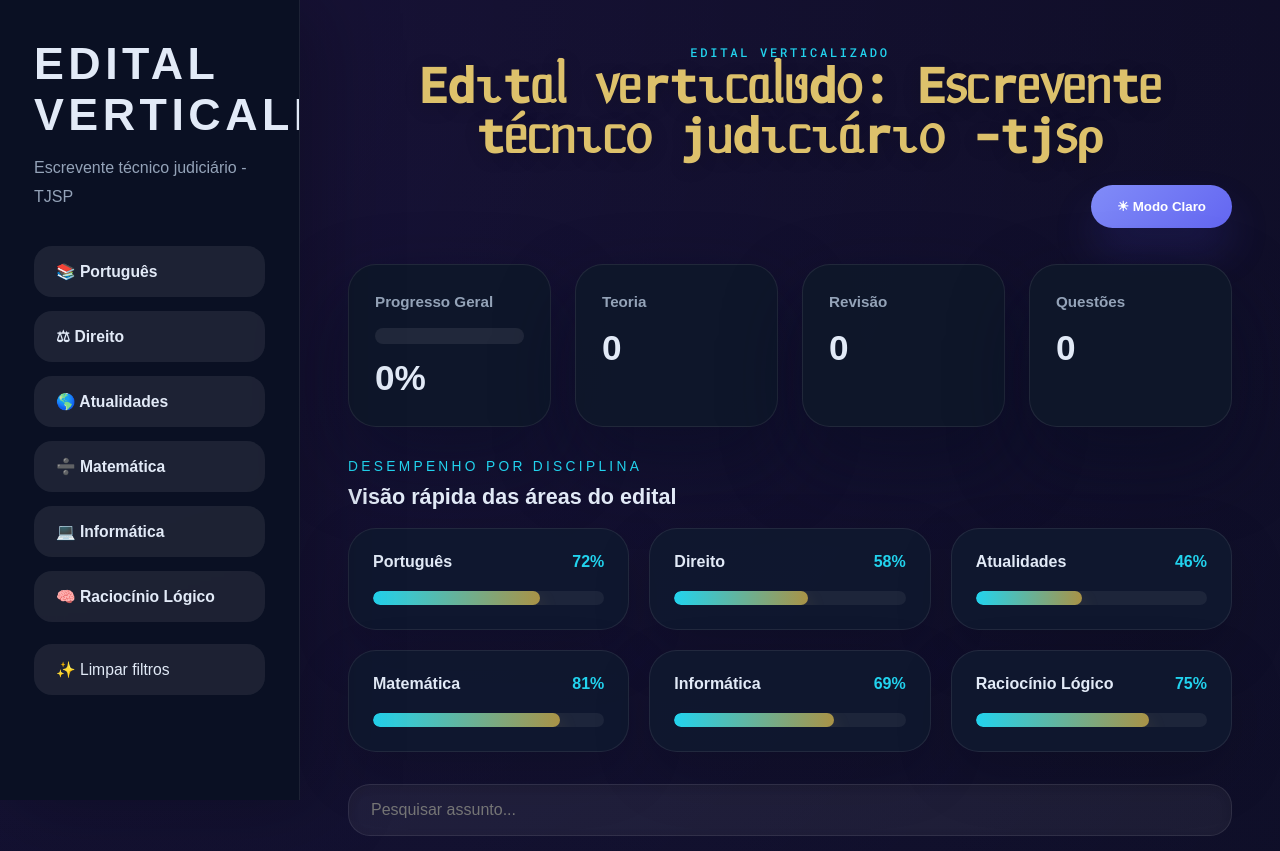
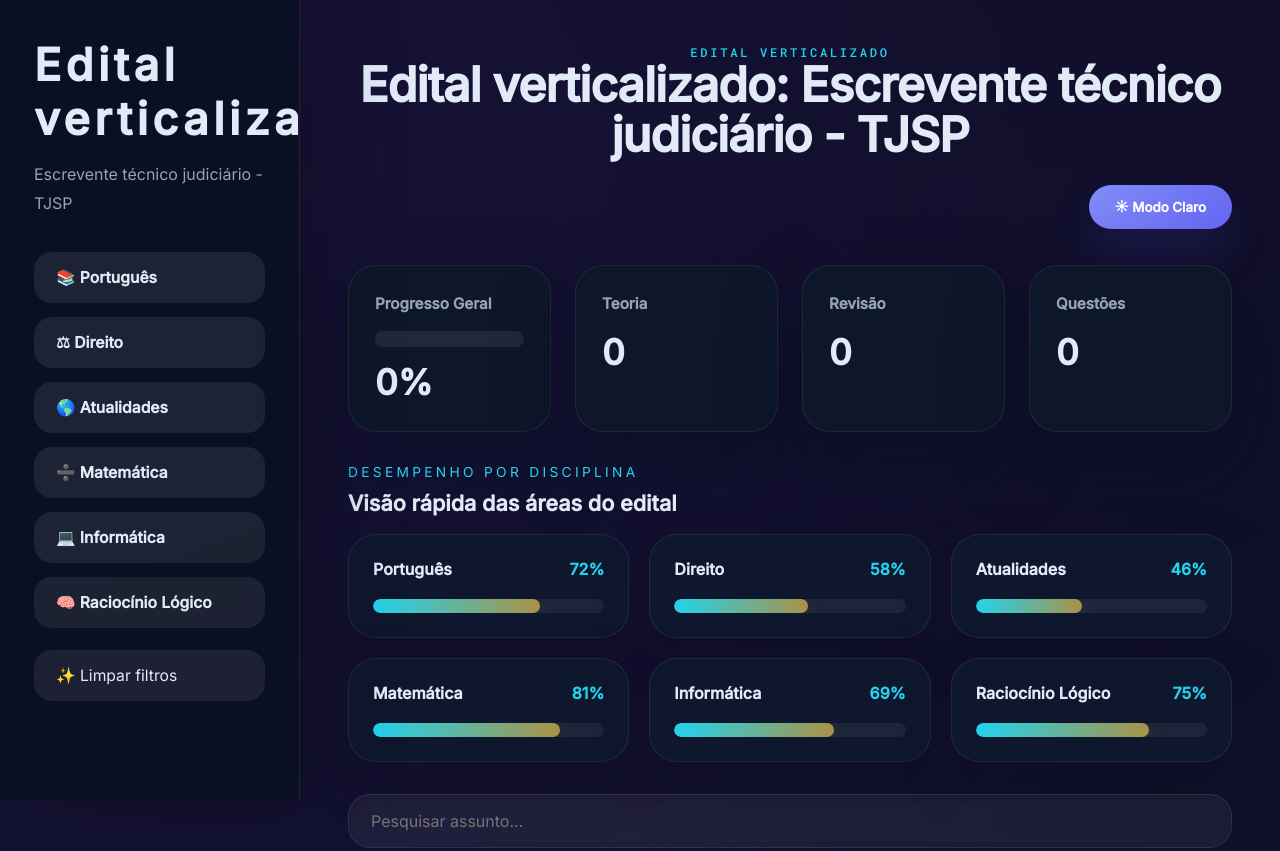
Before and after one commit to joicyviana62-crypto/Edital-verticalizado-TJSP-escrevente, a plain HTML site: page index.html in a window 1280 px wide. Shown: the top 851 px of the page. Drawn offline with Linux system fonts and the light colour scheme; a web font is replaced by a local one.

Commit message:
Update title and sidebar typography for dark theme consistency

```diff
--- a/index.html
+++ b/index.html
@@ -3,7 +3,7 @@
 <head>
     <meta charset="UTF-8">
     <meta name="viewport" content="width=device-width, initial-scale=1.0">
-    <title>Edιtᥲᥣ ᥎ᥱrtιᥴᥲᥣᥳd᥆: E᥉ᥴrᥱ᥎ᥱᥒtᥱ tᥱ́ᥴᥒιᥴ᥆ jᥙdιᥴιᥲ́rι᥆ -tj᥉ρ</title>
+    <title>Edital verticalizado: Escrevente técnico judiciário - TJSP</title>
 
     <link rel="stylesheet" href="style.css">
 
@@ -64,7 +64,7 @@
 
             <div class="header-title">
                 <span class="eyebrow">Edital verticalizado</span>
-                <h2>Edιtᥲᥣ ᥎ᥱrtιᥴᥲᥣᥳd᥆: E᥉ᥴrᥱ᥎ᥱᥒtᥱ tᥱ́ᥴᥒιᥴ᥆ jᥙdιᥴιᥲ́rι᥆ -tj᥉ρ</h2>
+                <h2>Edital verticalizado: Escrevente técnico judiciário - TJSP</h2>
             </div>
 
             <button id="modoEscuro">
--- a/style.css
+++ b/style.css
@@ -1,11 +1,10 @@
 @import url('https://fonts.googleapis.com/css2?family=Inter:wght@300;400;500&family=Roboto+Mono:wght@300;400;500&display=swap');
-@font-face{font-family:'Camera Plain Variable';src:url('https://lovable.dev/assets/CameraPlainVariable-c48bd243-BhPypTEq.woff2') format('woff2');font-weight:100 900;font-style:normal;font-display:block;}
 
 *{
   margin:0;
   padding:0;
   box-sizing:border-box;
-  font-family:'Camera Plain Variable',sans-serif;
+  font-family:inherit;
 }
 
 :root{
@@ -29,6 +28,7 @@
 
 body{
   min-height:100vh;
+  font-family:'Inter', 'Roboto', sans-serif;
   background: radial-gradient(circle at top left, rgba(125, 75, 255, 0.16), transparent 24%),
               radial-gradient(circle at bottom right, rgba(34, 211, 238, 0.12), transparent 28%),
               linear-gradient(180deg, #050813 0%, #091228 38%, #0d1429 100%);
@@ -89,17 +89,20 @@
 }
 
 .sidebar h1{
-  font-size:2.6rem;
-  letter-spacing:0.12em;
-  text-transform:uppercase;
+  font-size:2.2rem;
+  letter-spacing:0.04em;
+  text-transform:none;
+  font-weight:700;
 }
 
 .subtitulo{
   margin-top:12px;
   margin-bottom:34px;
   color:var(--muted);
-  line-height:1.7;
-  max-width:230px;
+  line-height:1.6;
+  max-width:280px;
+  font-size:1rem;
+  text-transform:none;
 }
 
 .sidebar nav{
@@ -192,14 +195,14 @@
 }
 
 header h2{
-  font-size:3rem;
-  line-height:1.02;
-  letter-spacing:0.08em;
-  font-weight:300;
-  font-family:'Roboto Mono', monospace;
-  color:#ddc16b;
+  font-size:2.4rem;
+  line-height:1.1;
+  letter-spacing:0.02em;
+  font-weight:600;
+  font-family:inherit;
+  color:var(--text);
   text-align:center;
-  text-shadow:0 4px 18px rgba(0,0,0,0.18);
+  text-shadow:none;
 }
 
 #modoEscuro{
```
